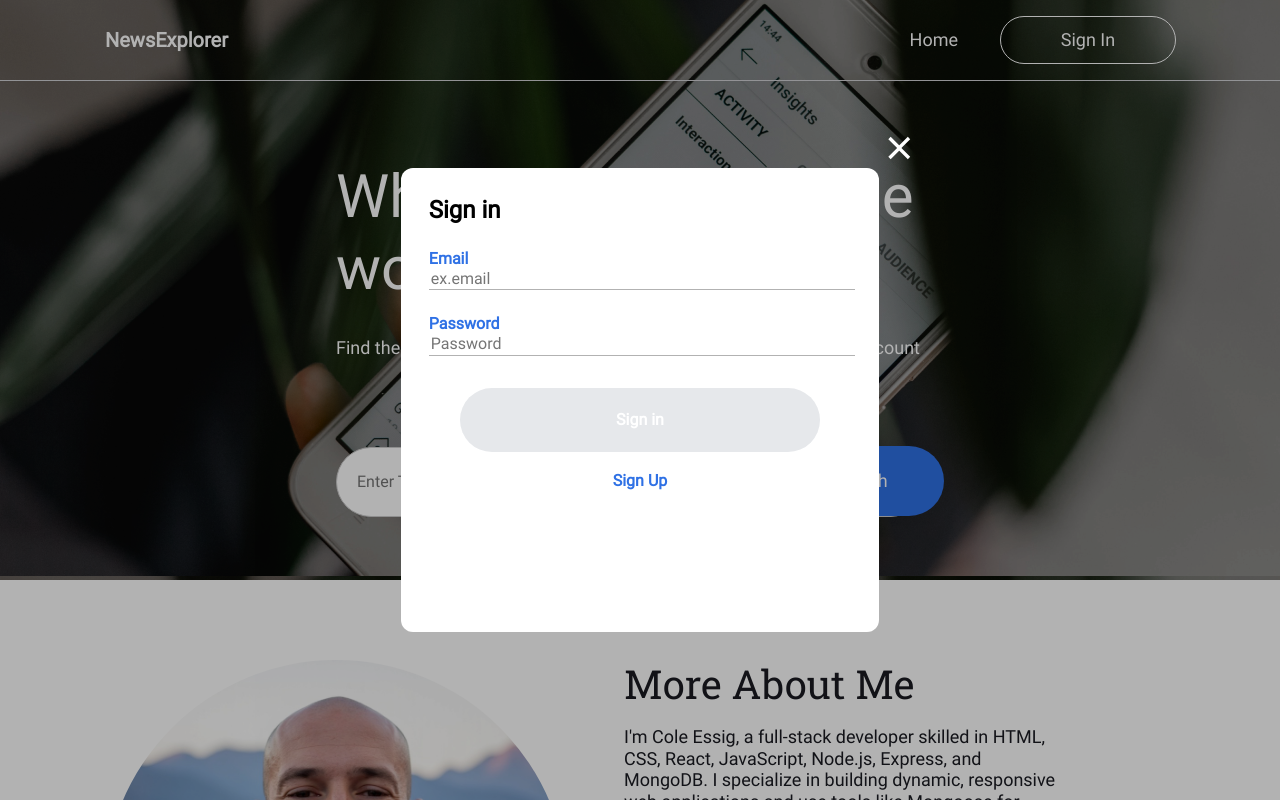
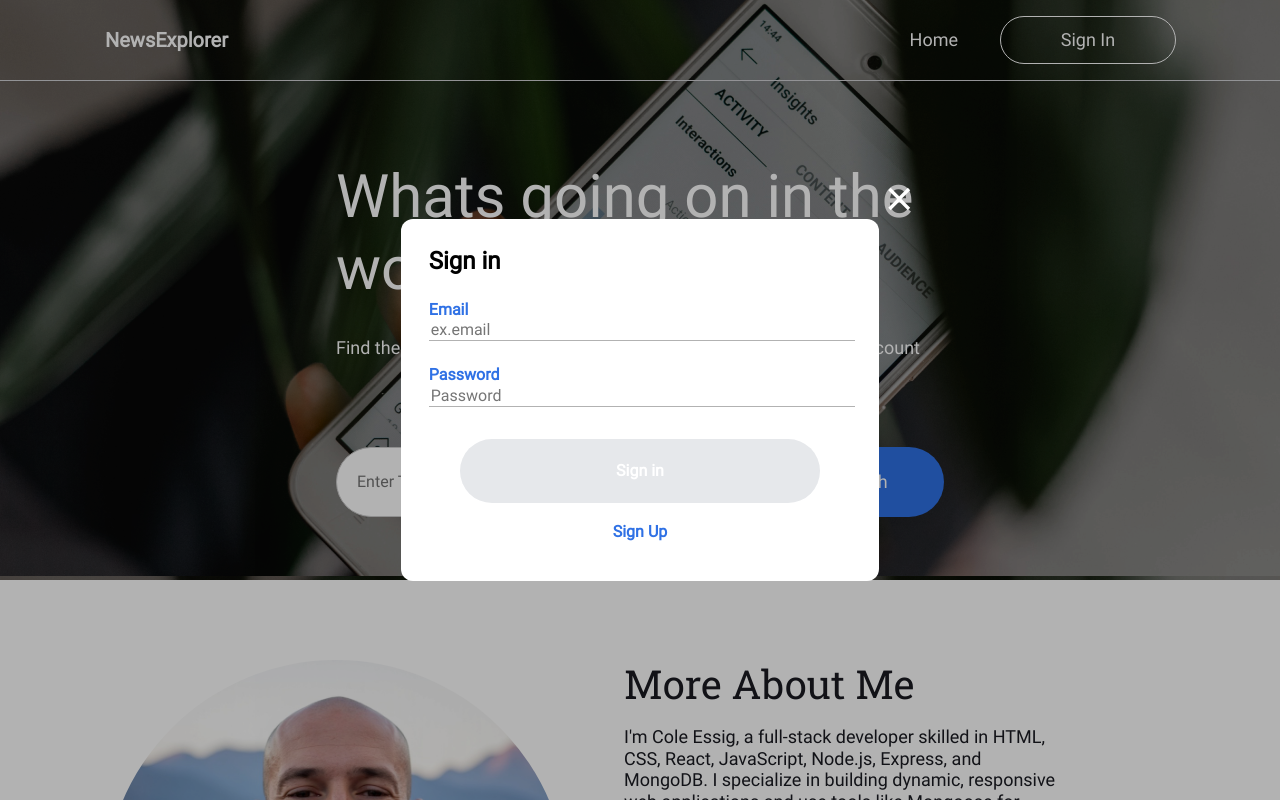
Before and after one commit to cole-essig/se_news_search, a React (Vite) app: page / in a window 1280 px wide. Shown: the top 800 px of the page. Built offline with nearby package versions, Linux system fonts and the light colour scheme.

Commit message:
updated modals and registration, added new modal to require a sign in

```diff
--- a/src/components/App/App.jsx
+++ b/src/components/App/App.jsx
@@ -5,7 +5,8 @@ import Main from '../Main/Main';
 import Header from '../Header/Header';
 import Footer from '../Footer/Footer';
 import LoginModal from '../LoginModal/LoginModal';
-import RegisterModal from '../RegisterModal/RegisterModal'
+import RegisterModal from '../RegisterModal/RegisterModal';
+import SuccessModal from '../SuccessModal/SuccessModal';
 import ProtectedRoute from '../ProtectedRoute/ProtectedRoute';
 import { CurrentUserContext } from '../../utils/contexts/CurrentUserContext';
 import { getNewsbyKeyword } from '../../utils/api';
@@ -48,9 +49,7 @@ function App() {
   // ------------------------------------
   const onRegister = ({ password, user, email }) => {
     localStorage.setItem('user', JSON.stringify({ password: password, user: user, email: email }));
-    setCurrentUser({ user: user, email: email });
-    setIsLoggedIn(true);
-    closeActiveModal();
+    setActiveModal('complete-register');
   }
 
   const onLogIn = ({ email, password })  => {
@@ -58,6 +57,7 @@ function App() {
     if (email === user.email && password === user.password) {
       setCurrentUser({ user: user.user, email: user.email });
       setIsLoggedIn(true);
+      closeActiveModal();
     } else {
     console.log("ERROR: Wrong email or password");
     // throw new Error('ERROR: Wrong email or password')
@@ -207,6 +207,13 @@ function App() {
               switchActiveModal={switchRegisterModal}
             />
           )}
+          {activeModal === 'complete-register' && (
+            <SuccessModal
+              handleModalClose={closeActiveModal}
+              isOpen={activeModal === 'complete-register'}
+              openLogin={switchRegisterModal}
+            />
+          )}
       </CurrentUserContext.Provider>
     </div>
   )
--- a/src/components/Header/Header.css
+++ b/src/components/Header/Header.css
@@ -28,6 +28,12 @@
     margin: 0;
 }
 
+@media screen and (max-width: 800px) {
+    .header__text {
+        margin: 80px 160px 88px;
+    }
+}
+
 @media screen and (max-width: 600px) {
     .header__text {
         margin: 50px 16px 70px;
--- a/src/components/NavBar/NavBar.css
+++ b/src/components/NavBar/NavBar.css
@@ -116,7 +116,7 @@
     color: black;
 }
 
-@media screen and (max-width: 750px) {
+@media screen and (max-width: 850px) {
     .nav__static-link {
         margin: auto auto auto 40px;
     }
--- a/src/components/SearchForm/SearchForm.css
+++ b/src/components/SearchForm/SearchForm.css
@@ -48,6 +48,16 @@
   background-color: #347EFF;
 }
 
+.searchbar__button {
+  top: 0;
+}
+
+@media screen and (max-width: 850px) {
+  .searchbar {
+    max-width: calc(100% - 320px);
+  }
+}
+
 @media screen and (max-width: 600px) {
   .searchbar {
     max-width: 85%;
--- /dev/null
+++ b/src/components/SuccessModal/SuccessModal.css
@@ -0,0 +1,71 @@
+.modal {
+    position: fixed;
+    top: 0;
+    left: 0;
+    bottom: 0;
+    right: 0;
+    background-color: #0000004d;
+    display: flex;
+    justify-content: center;
+    align-items: center;
+    visibility: hidden;
+    opacity: 0;
+    transition: visibility 0.25s, opacity 0.25s linear;
+  }
+
+  .modal_opened {
+    visibility: visible;
+    opacity: 1;
+  }
+
+  .modal__content {
+    background-color: #fff;
+    position: relative;
+    padding: 28px 28px 36px;
+    max-width: 33vw;
+    width: 100%;
+    min-height: 100px;
+    border-radius: 12px;
+  }
+
+  .modal__close {
+  position: absolute;
+  cursor: pointer;
+  background-image: url(../../assets/close.svg);
+  border: none;
+  background-color: transparent;
+  width: 40px;
+  height: 40px;
+  background-repeat: no-repeat;
+  background-size: contain;
+  transition: opacity 0.5s ease-in-out;
+  padding: 0;
+  top: -40px;
+  right: -40px;
+  cursor: pointer;
+  }
+
+  .modal__close:hover {
+    opacity: 75%;
+  }
+
+  .modal__title {
+    margin: 0;
+    font-weight: 900;
+    font-size: 24px;
+    line-height: 1.2;
+    color: #000;
+  }
+
+
+  .modal__switch-button {
+  max-width: 100px;
+  background: #fff;
+  border: 0;
+  margin: 16px auto 0 auto;
+  color: #2F71E5;
+  cursor: pointer;
+  line-height: 1.5;
+  font-weight: 700;
+  font-size: 16px;
+  }
--- /dev/null
+++ b/src/components/SuccessModal/SuccessModal.jsx
@@ -0,0 +1,21 @@
+import './SuccessModal.css'
+
+function SuccessModal({ handleModalClose, isOpen, openLogin }) {
+    const signIn = 'Sign In'
+    const title = 'Registration succesfully completed'
+    return (
+        <div className={`modal ${isOpen ? "modal_opened" : ""}`}>
+    <div className='modal__content'>
+      <h2 className="modal__title">{title}</h2>
+      <button type='button' className='modal__close' onClick={handleModalClose}></button>
+      <button
+        className={`modal__switch-button ${isOpen ? 'modal_switch-on' : ''}`}
+        onClick={openLogin} type='button'
+      >
+        {signIn}</button>
+    </div>
+  </div>
+    )
+}
+
+export default SuccessModal;
```
